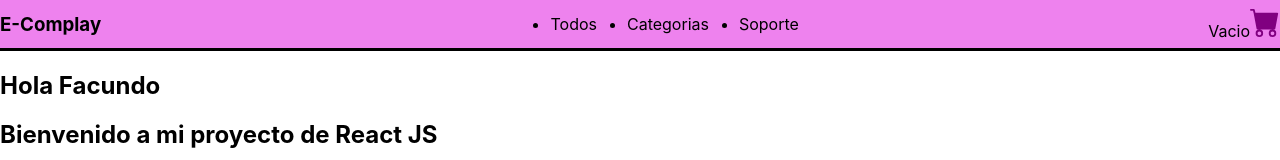
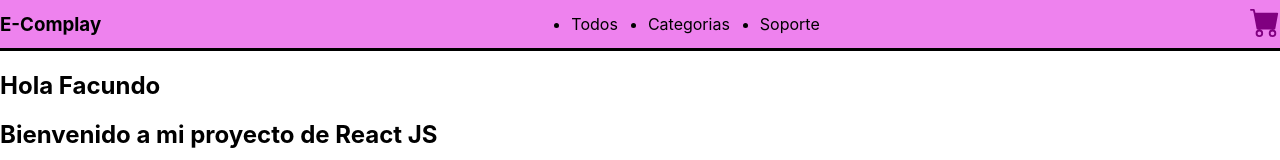
Before and after one commit to MarcosFernandez24/Preentrega1-Fernandez, a React (Create React App) app: page / in a window 1280 px wide. Shown: the top 160 px of the page. Built offline with nearby package versions, Linux system fonts and the light colour scheme.

Commit message:
tuve que cambiar algo

```diff
--- a/src/Components/Navbar Folder/CartWidget.jsx
+++ b/src/Components/Navbar Folder/CartWidget.jsx
@@ -3,7 +3,6 @@ import { BsFillCartFill } from "react-icons/bs";
 const CartWidget = () => {
   return (
     <div>
-      <span>Vacio</span>
       <BsFillCartFill color="purple" size={30} />
     </div>
   );
```
